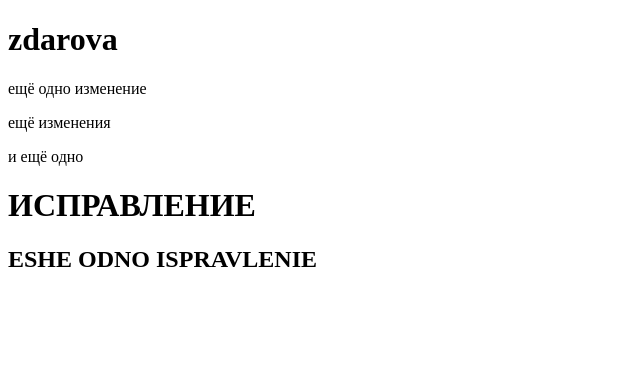
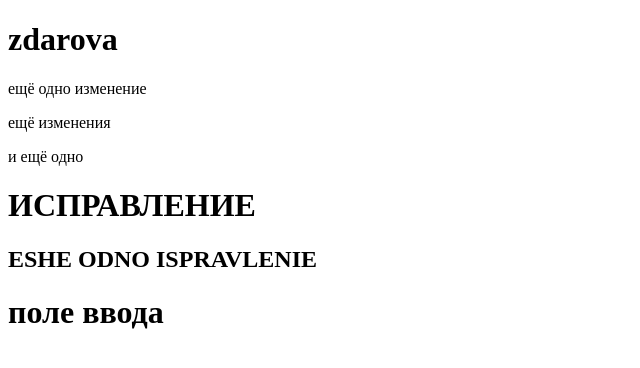
Before and after one commit to eliteBarbarian7/testLessonOne, a plain HTML site: page index.html in a window 1280 px wide. Shown: the whole page, without its empty margins (0-640 px from the left). Drawn offline with Linux system fonts and the light colour scheme.

Commit message:
message pole vvoda

```diff
--- a/index.html
+++ b/index.html
@@ -13,5 +13,7 @@
 
         <h1>ИСПРАВЛЕНИЕ</h1>
         <h2>ESHE ODNO ISPRAVLENIE</h2>
+
+        <h1>поле ввода</h1>
     </body>
 </html>
```
